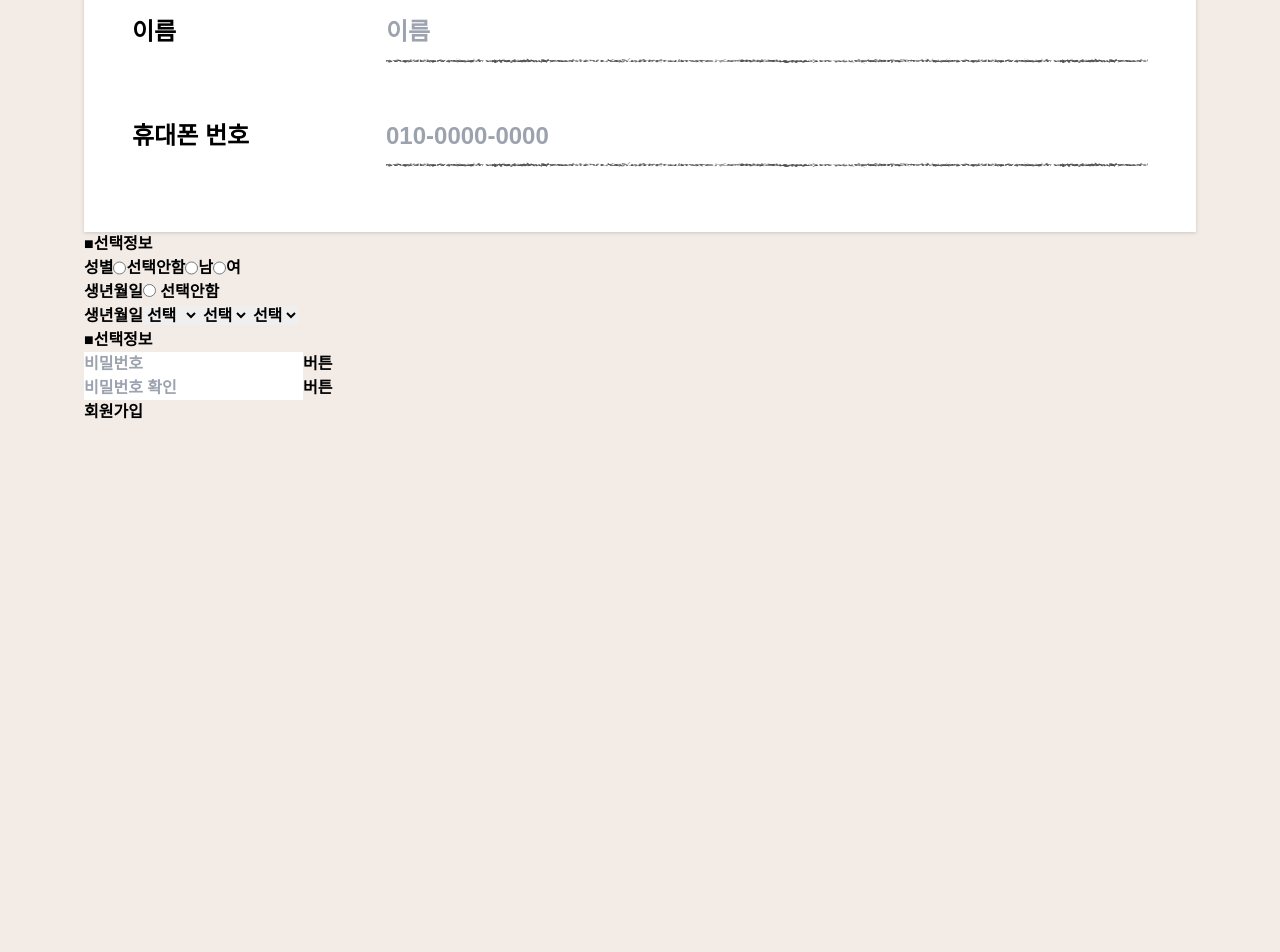
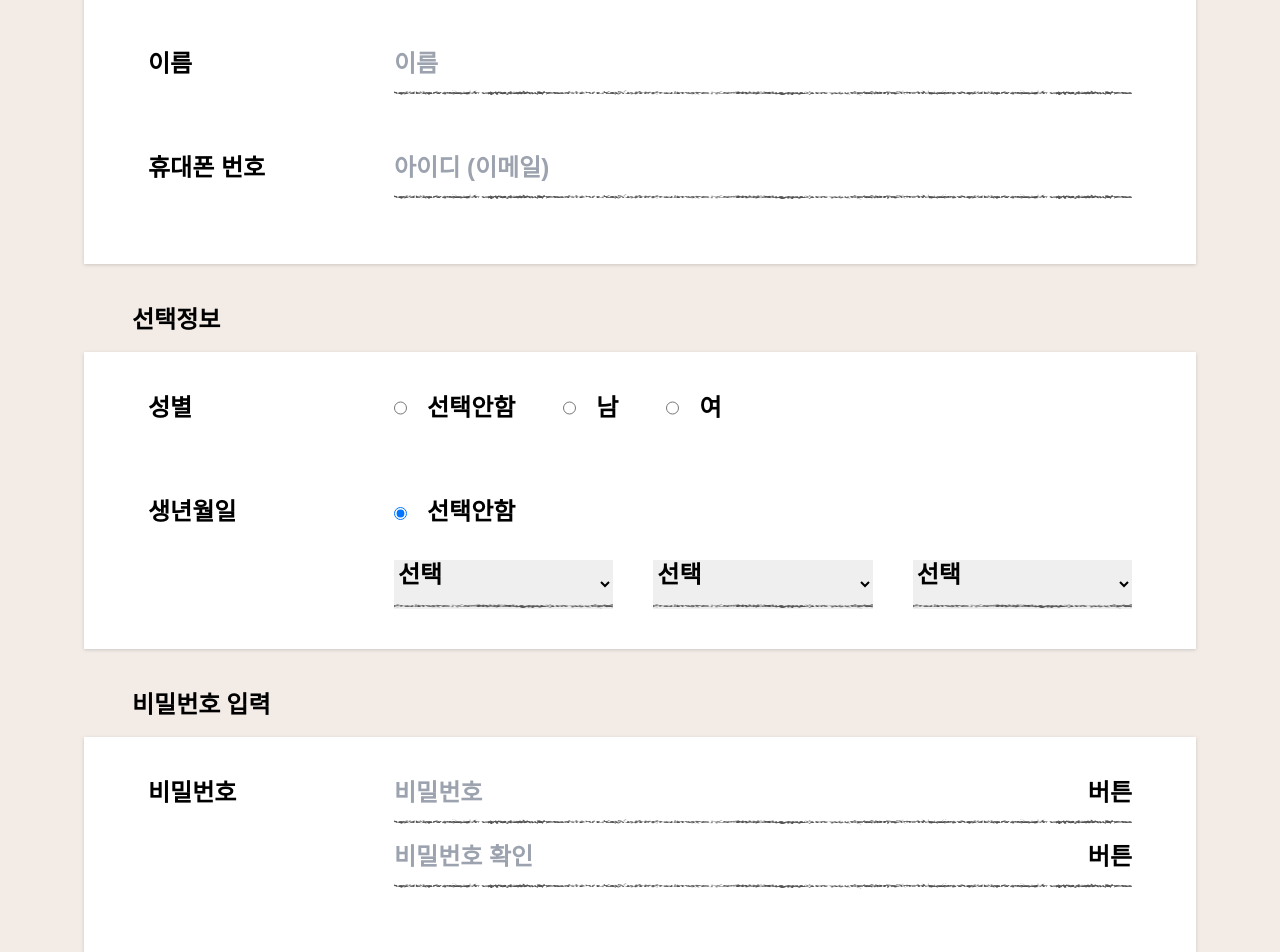
Before and after one commit to gaeguriBanchan/burgerwang, a React (Create React App) app: page /join in a window 1280 px wide. Shown: the part 380-1332 px from the top of the page. Before the commit the page ends 852 px from the top, so only its background shows below. Built offline with nearby package versions, Linux system fonts and the light colour scheme; a web font is replaced by a local one.

Commit message:
join components 분리 및 css 작업
진행중

```diff
--- /dev/null
+++ b/src/components/join/JoinOptional.js
@@ -0,0 +1,82 @@
+/** @format */
+
+import React from 'react';
+
+const JoinOptional = () => {
+  const day = [
+    1, 2, 3, 4, 5, 6, 7, 8, 9, 10, 11, 12, 13, 14, 15, 16, 17, 18, 19, 20, 21,
+    22, 23, 24, 25, 26, 27, 28, 29, 30, 31,
+  ];
+
+  return (
+    <div className="mb-10">
+      <h3 className="mb-4 pl-12 flex items-center bg-icon-check bg-no-repeat bg-left">
+        <span className="font-JUA text-2xl">선택정보</span>
+      </h3>
+      <div className="bg-white drop-shadow">
+        <ul className="px-16 py-6 text-2xl">
+          <li className="flex pb-10">
+            <span className="w-1/3 py-4 font-black">성별</span>
+            <label className="flex w-full ">
+              <input id="g_n" type="radio" name="gender" defaultChecked />
+              <span className="py-4 ml-5 mr-12">선택안함</span>
+
+              <input id="g_m" type="radio" name="gender" />
+              <span className="py-4 ml-5 mr-12">남</span>
+
+              <input id="g_w" type="radio" name="gender" />
+              <span className="py-4 ml-5 mr-12">여</span>
+            </label>
+          </li>
+          <li className="flex items-start">
+            <span className="w-1/3 py-4 font-black">생년월일</span>
+            <div className="flex flex-col  w-full ">
+              <label className="py-4">
+                <input id="g_n" type="radio" name="gender" defaultChecked />
+                <span className="py-4 ml-5 mr-12">선택안함</span>
+              </label>
+              <label className="flex py-4">
+                <select
+                  className="bg-underline bg-repeat-x bg-bottom outline-none w-1/3 pb-5 "
+                  name="year"
+                >
+                  <option value="" selected>
+                    선택
+                  </option>
+                  <option value="2023">2023</option>
+                </select>
+
+                <select
+                  className="bg-underline bg-repeat-x bg-bottom outline-none w-1/3 mx-10 pb-5  "
+                  name="month"
+                >
+                  <option value="" selected>
+                    선택
+                  </option>
+                </select>
+
+                <select
+                  className="bg-underline bg-repeat-x bg-bottom outline-none w-1/3 pb-5 "
+                  name="day"
+                >
+                  <option value="" selected>
+                    선택
+                  </option>
+                  {day.map((item, index) => {
+                    return (
+                      <option key={index} value={item}>
+                        {item}
+                      </option>
+                    );
+                  })}
+                </select>
+              </label>
+            </div>
+          </li>
+        </ul>
+      </div>
+    </div>
+  );
+};
+
+export default JoinOptional;
--- /dev/null
+++ b/src/components/join/JoinProfile.js
@@ -0,0 +1,49 @@
+/** @format */
+
+import React from 'react';
+
+const JoinProfile = () => {
+  return (
+    <div className="mb-10">
+      <h3 className="mb-4 pl-12 flex items-center bg-icon-person bg-no-repeat bg-left">
+        <span className="font-JUA text-2xl">기본정보</span>
+      </h3>
+      <div className="bg-white drop-shadow">
+        <p className="w-full bg-ededed px-16 py-6 text-xl">
+          회원정보를 입력해주세요
+        </p>
+        <ul className="flex flex-col px-16 py-6 text-2xl">
+          <li className="flex pb-10">
+            <label className="w-1/3 py-4 font-black">이메일 아이디</label>
+            <input
+              className="w-full bg-underline bg-repeat-x bg-bottom outline-none"
+              type="email"
+              placeholder="아이디 (이메일)"
+              required
+            />
+          </li>
+          <li className="flex pb-10">
+            <label className="w-1/3 py-4 font-black">이름</label>
+            <input
+              className="w-full bg-underline bg-repeat-x bg-bottom outline-none"
+              type="text"
+              placeholder="이름"
+              required
+            />
+          </li>
+          <li className="flex pb-10">
+            <label className="w-1/3 py-4 font-black">휴대폰 번호</label>
+            <input
+              className="w-full bg-underline bg-repeat-x bg-bottom outline-none"
+              type="email"
+              placeholder="아이디 (이메일)"
+              required
+            />
+          </li>
+        </ul>
+      </div>
+    </div>
+  );
+};
+
+export default JoinProfile;
--- /dev/null
+++ b/src/components/join/JoinPw.js
@@ -0,0 +1,40 @@
+import React from "react";
+
+const JoinPw = () => {
+  return (
+    <div className="pb-10">
+      <h3 className="mb-4 pl-12 flex items-center bg-icon-key_1 bg-no-repeat bg-left">
+        <span className="font-JUA text-2xl">비밀번호 입력</span>
+      </h3>
+      <div className="bg-white drop-shadow">
+        <div className="px-16 py-6 text-2xl">
+          <div className="flex pb-10">
+            <span className="w-1/3 py-4 font-black">비밀번호</span>
+            <ul className="w-full">
+              <li className="flex justify-between bg-underline bg-repeat-x bg-bottom outline-none py-4">
+                <input
+                  className=""
+                  type="password"
+                  placeholder="비밀번호"
+                  required
+                />
+                <button>버튼</button>
+              </li>
+              <li className="flex justify-between bg-underline bg-repeat-x bg-bottom outline-none py-4">
+                <input
+                  className=""
+                  type="password"
+                  placeholder="비밀번호 확인"
+                  required
+                />
+                <button>버튼</button>
+              </li>
+            </ul>
+          </div>
+        </div>
+      </div>
+    </div>
+  );
+};
+
+export default JoinPw;
--- a/src/pages/Join.js
+++ b/src/pages/Join.js
@@ -1,114 +1,44 @@
 /** @format */
 import { Helmet } from 'react-helmet-async';
-import { Link } from 'react-router-dom';
+import { useState } from 'react';
+import JoinProfile from '../components/join/JoinProfile';
+import JoinOptional from '../components/join/JoinOptional';
+import JoinPw from '../components/join/JoinPw';
 const Join = () => {
+  const [joinEmail, setJoinEmail] = useState('');
+  const [joinName, steJoinName] = useState('');
+  const [joinPhon, setJoinPhon] = useState();
+
+  const email = (e) => {
+    setJoinEmail(e.target.value);
+    console.log(joinEmail);
+  };
+  const name = (e) => {
+    steJoinName(e.target.value);
+    console.log(joinName);
+  };
+  const phon = (e) => {
+    setJoinPhon(e.target.value);
+    console.log(joinPhon);
+  };
+
   return (
     <div>
       <Helmet>
         <title>회원가입</title>
         <style>{'body {background:#f2ebe6;'}</style>
       </Helmet>
+
       <div className="container max-w-6xl px-5 py-12">
-        <h2 className="pb-4 font-JUA text-4xl">회원가입</h2>
-        <ul>
-          <li>
-            <h3 className="mb-4 font-JUA text-2xl">기본정보</h3>
-            <div className="bg-white drop-shadow">
-              <p className="w-full bg-ededed px-12 py-6 text-xl">
-                회원정보를 입력해주세요
-              </p>
-              <div className="flex flex-col px-12 py-6 text-2xl">
-                <div className="flex pb-10">
-                  <label className="w-1/3 py-4">이메일 아이디</label>
-                  <input
-                    type="email"
-                    placeholder="아이디 (이메일)"
-                    required
-                    className="w-full bg-underline bg-repeat-x bg-bottom outline-none"
-                  />
-                </div>
-                <div className="flex pb-10">
-                  <label className="w-1/3 py-4">이름</label>
-                  <input
-                    type="name"
-                    placeholder="이름"
-                    required
-                    className="h-16 w-full bg-underline bg-repeat-x bg-bottom outline-none"
-                  />
-                </div>
-                <div className="flex pb-10">
-                  <label className="w-1/3 py-4">휴대폰 번호</label>
-                  <input
-                    type="tel"
-                    placeholder="010-0000-0000"
-                    required
-                    className="h-16 w-full bg-underline bg-repeat-x bg-bottom outline-none"
-                  />
-                </div>
-              </div>
-            </div>
-          </li>
-          <li>
-            <span>
-              <span>■</span>
-              <span>선택정보</span>
-            </span>
-            <div>
-              <div className="flex">
-                <span>성별</span>
-                <div className="flex">
-                  <input type="radio" /> 선택안함
-                  <input type="radio" /> 남
-                  <input type="radio" /> 여
-                </div>
-              </div>
-              <form>
-                <span>생년월일</span>
-                <input type="radio" /> 선택안함
-              </form>
-              <form>
-                <span>생년월일</span>
-                <select name="year">
-                  <option value="" selected>
-                    선택
-                  </option>
-                  <option value="2023">2023</option>
-                </select>
-                <select name="month">
-                  <option value="" selected>
-                    선택
-                  </option>
-                  <option value="01">01</option>
-                </select>
-                <select name="day">
-                  <option value="" selected>
-                    선택
-                  </option>
-                  <option value="1">1</option>
-                </select>
-              </form>
-            </div>
-          </li>
-          <li>
-            <div>
-              <span>
-                <span>■</span>
-                <span>선택정보</span>
-              </span>
-              <div>
-                <form>
-                  <input type="password" required placeholder="비밀번호" />
-                  <button> 버튼 </button>
-                </form>
-                <form>
-                  <input type="password" required placeholder="비밀번호 확인" />
-                  <button> 버튼 </button>
-                </form>
-              </div>
-            </div>
-          </li>
-        </ul>
-        <Link to="/login">회원가입</Link>
+        <h2 className=" font-JUA pb-12 text-4xl">회원가입</h2>
+        <JoinProfile email={email} name={name} phon={phon} />
+        <JoinOptional />
+        <JoinPw />
+        <center>
+          <button className="w-48 h-16 ml-1 bg-[#C0AFA6] text-white text-2xl font-black rounded-xl">
+            회원가입
+          </button>
+        </center>
       </div>
     </div>
   );
```
